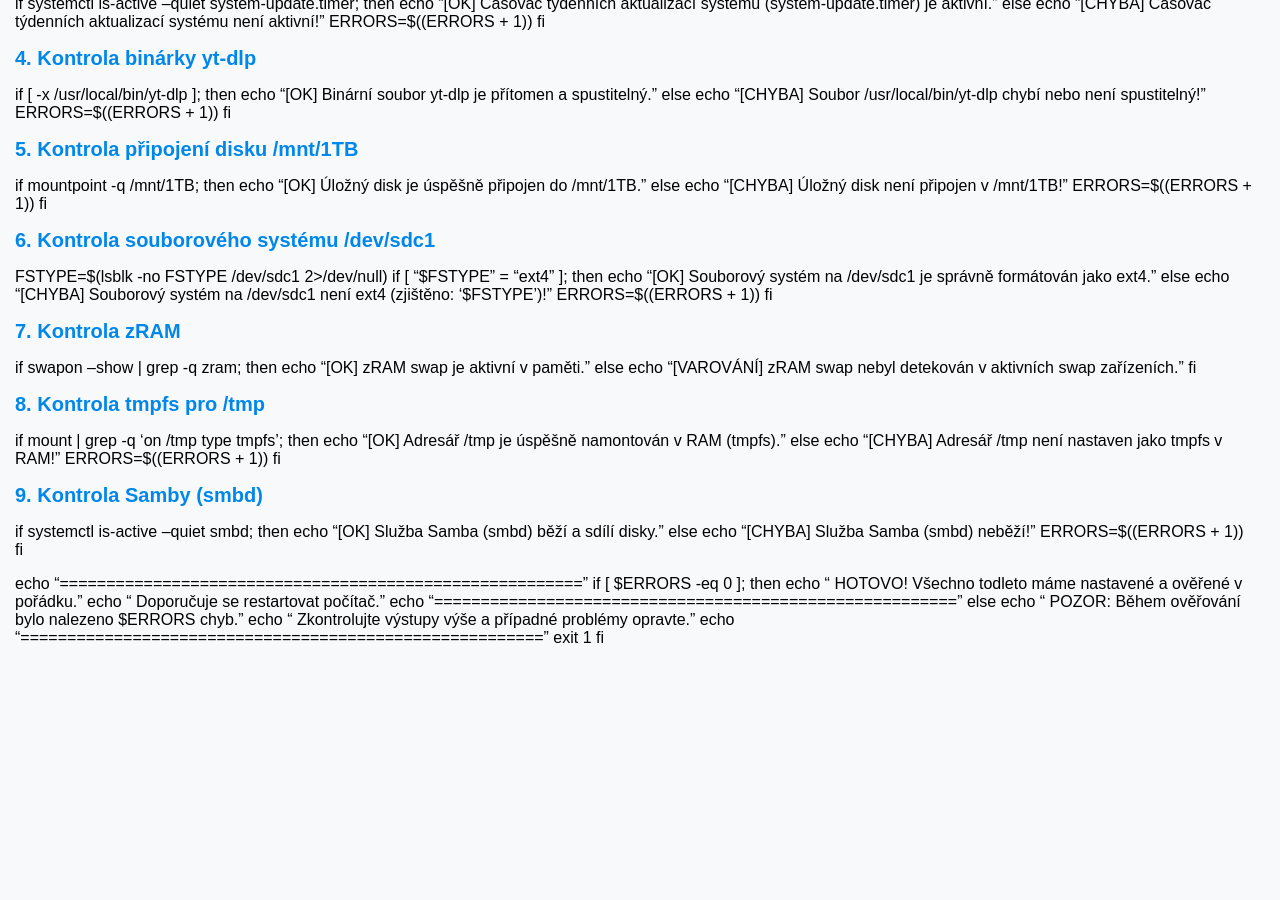
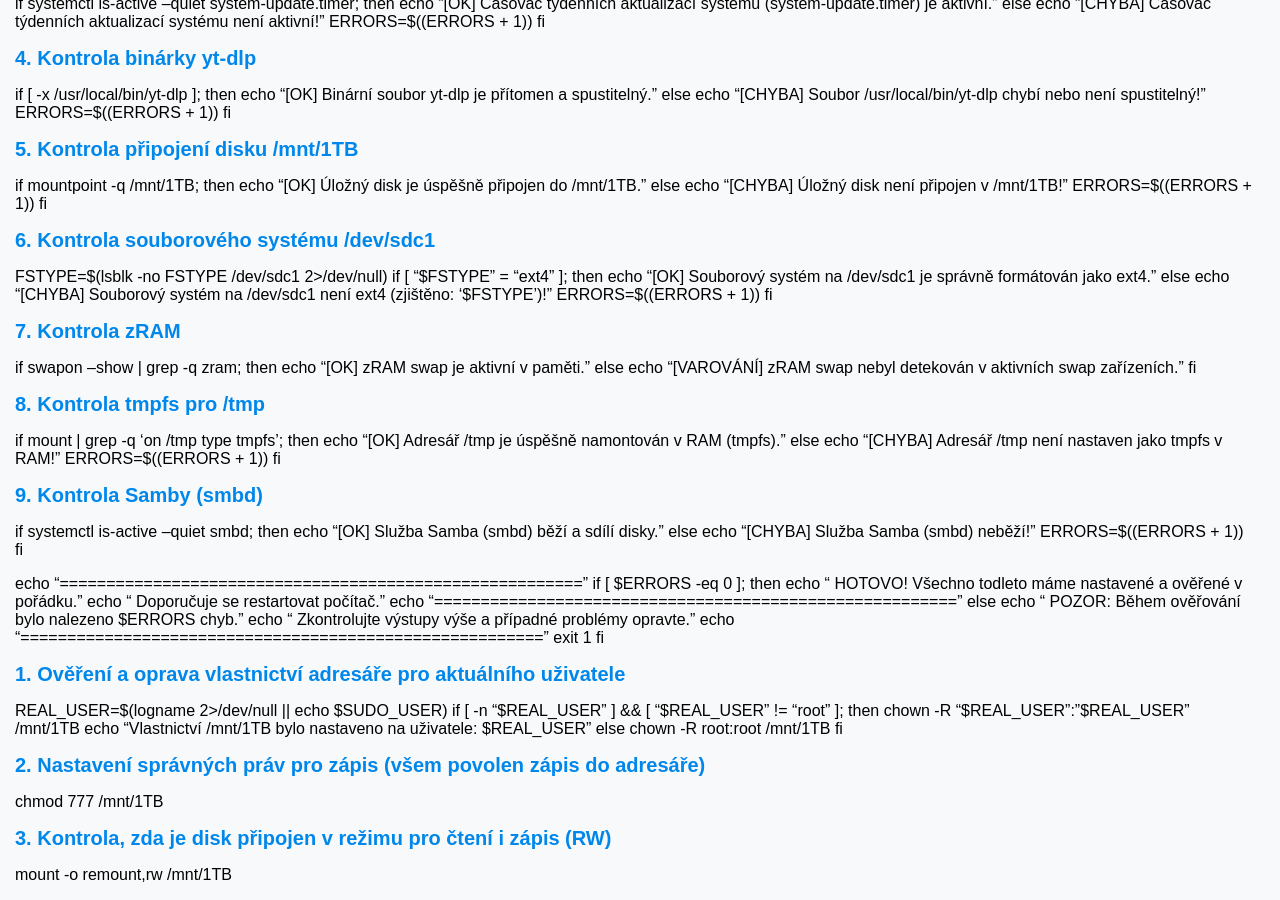
Before and after one commit to bedjan/bedjan.github.io, a Jekyll site: the page built from mx.md, in a window 1280 px wide and 900 px high, scrolled down 2412 px. Built offline with Jekyll 4.4.1, drawn with Linux system fonts in a browser that asks for light colours; our own code applies the rules of GitHub Pages for plain Markdown files; before the commit the page ends 3075 px from its top, so only the background shows below that.

Commit message:
Update mx.md

```diff
--- a/mx.md
+++ b/mx.md
@@ -306,3 +306,20 @@
   echo "========================================================"
   exit 1
 fi
+
+
+
+# 1. Ověření a oprava vlastnictví adresáře pro aktuálního uživatele
+REAL_USER=$(logname 2>/dev/null || echo $SUDO_USER)
+if [ -n "$REAL_USER" ] && [ "$REAL_USER" != "root" ]; then
+  chown -R "$REAL_USER":"$REAL_USER" /mnt/1TB
+  echo "Vlastnictví /mnt/1TB bylo nastaveno na uživatele: $REAL_USER"
+else
+  chown -R root:root /mnt/1TB
+fi
+
+# 2. Nastavení správných práv pro zápis (všem povolen zápis do adresáře)
+chmod 777 /mnt/1TB
+
+# 3. Kontrola, zda je disk připojen v režimu pro čtení i zápis (RW)
+mount -o remount,rw /mnt/1TB
```
